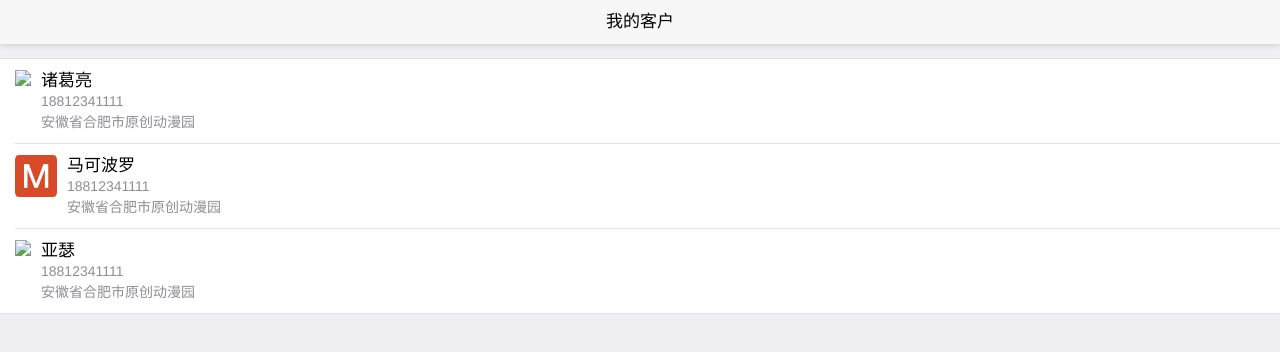
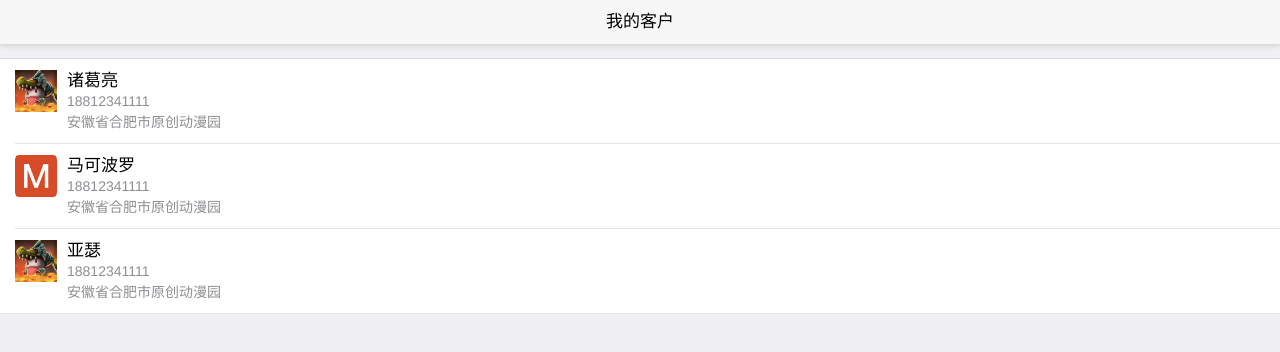
Before and after one commit to xuyutang/gzb-mui, a plain HTML site: page 我的MUI/customer.html in a window 1280 px wide. Drawn offline with Linux system fonts and the light colour scheme.

Commit message:
no message

```diff
--- a/我的MUI/customer.html
+++ b/我的MUI/customer.html
@@ -16,7 +16,7 @@
 		    <ul class="mui-table-view">
 		    <li class="mui-table-view-cell mui-media">
 		        <a href="javascript:;">
-		            <img class="mui-media-object mui-pull-left" src="myIcon.png">
+		            <img class="mui-media-object mui-pull-left" src="img/myIcon.png">
 		            <div class="mui-media-body">
 		                 诸葛亮
 		                 <p>18812341111</p>
@@ -36,7 +36,7 @@
 		    </li>
 		    <li class="mui-table-view-cell mui-media">
 		        <a href="javascript:;">
-		            <img class="mui-media-object mui-pull-left" src="myIcon.png">
+		            <img class="mui-media-object mui-pull-left" src="img/myIcon.png">
 		             <div class="mui-media-body">
 		                 亚瑟
 		                 <p>18812341111</p>
```
